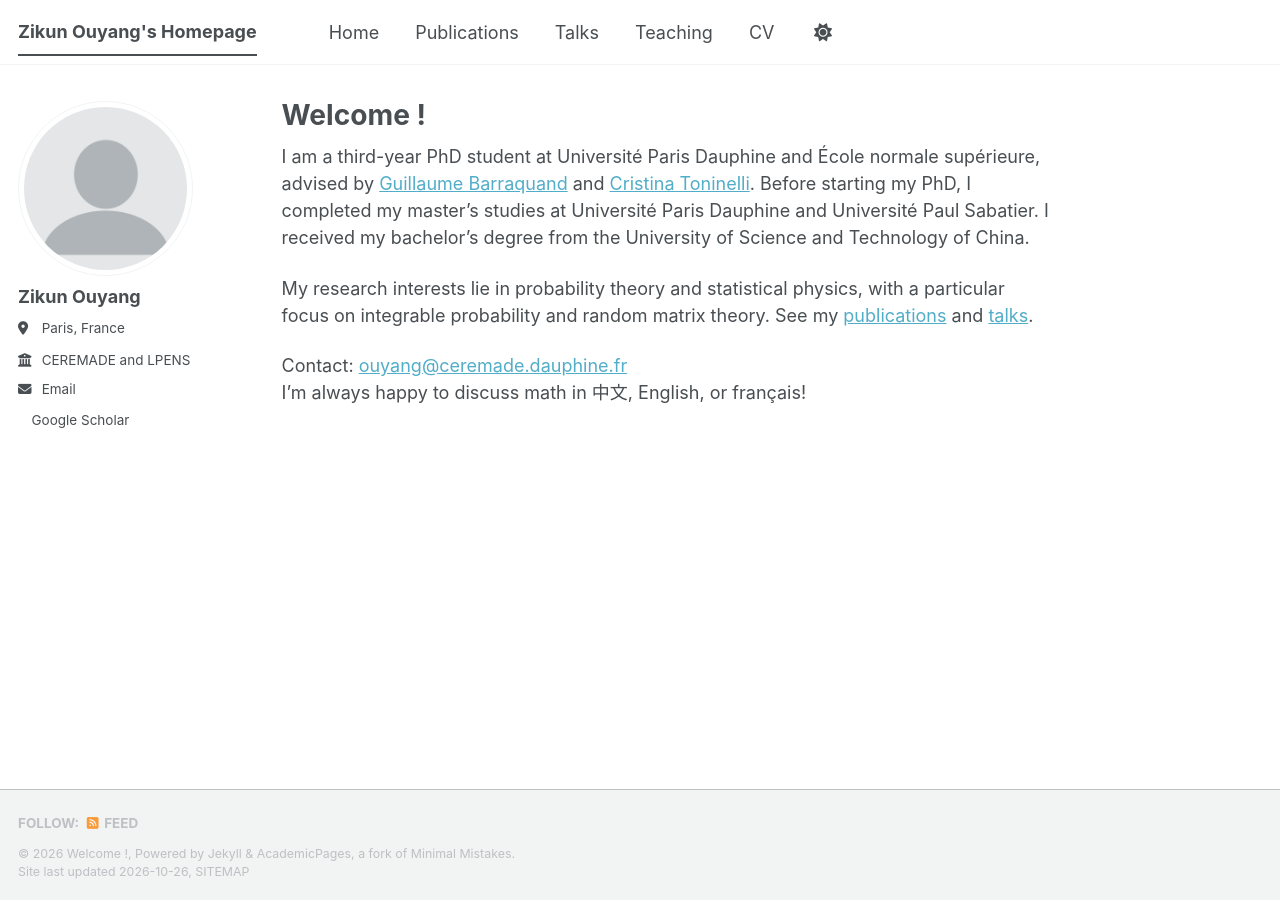
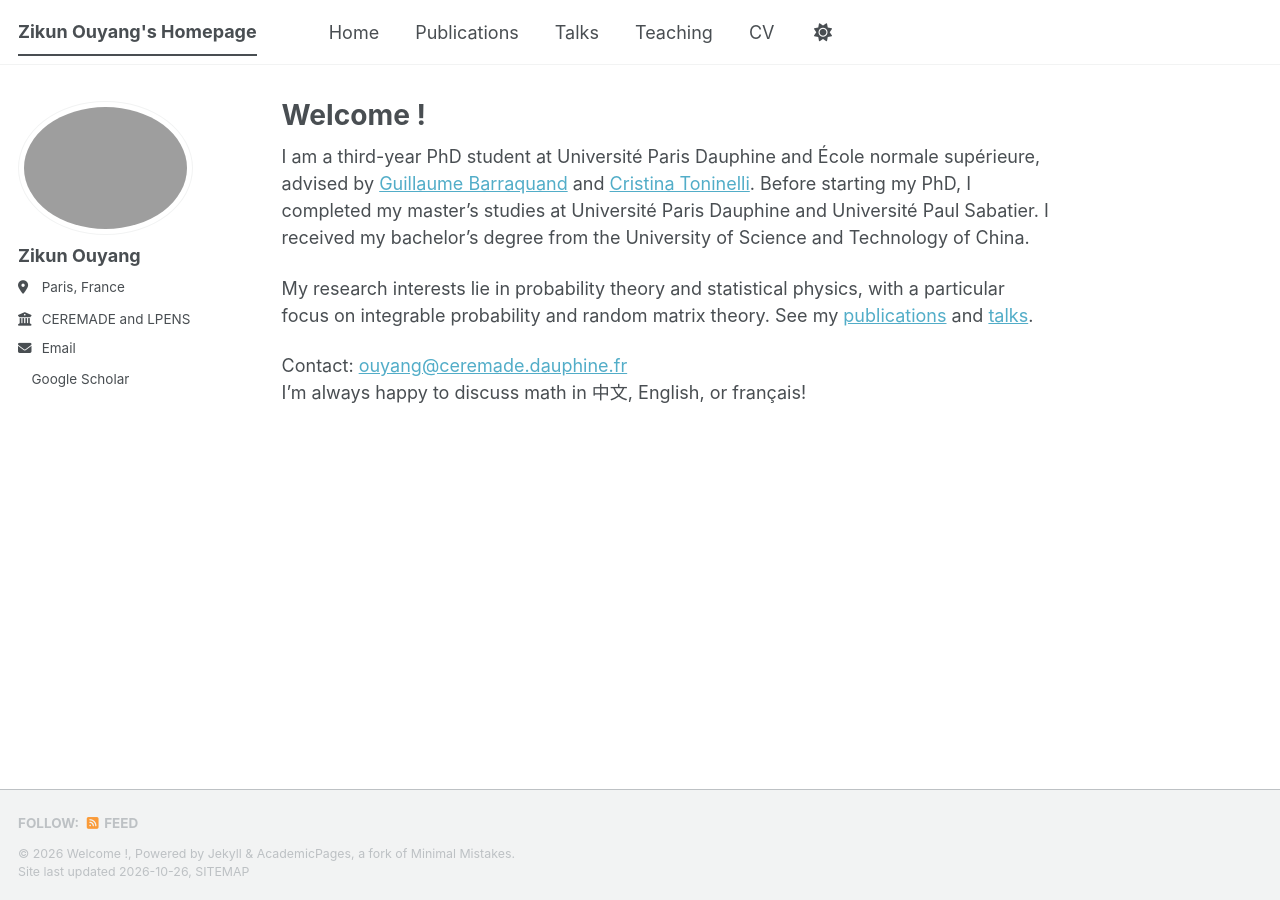
Before and after one commit to ZikunOuyang/zikunouyang.github.io, a Jekyll site: the page built from _pages/about.md, in a window 1280 px wide. Built offline with Jekyll 4.4.1, drawn with Linux system fonts in a browser that asks for light colours; a style sheet for code colours, icons or effects is not loaded.

Commit message:
Update _config.yml

```diff
--- a/_config.yml
+++ b/_config.yml
@@ -23,7 +23,7 @@ repository               : "zikunouyang/zikunouyang.github.io"
 #               Additional customization can be done by editing /_includes/author-profile.html
 author:
   # Biographic information
-  avatar           : "profile.png"
+  avatar           : "scgp.png"
   name             : "Zikun Ouyang"
   pronouns         : # example: "she/her"
   bio              : #"Short biography for the left-hand sidebar"
```
